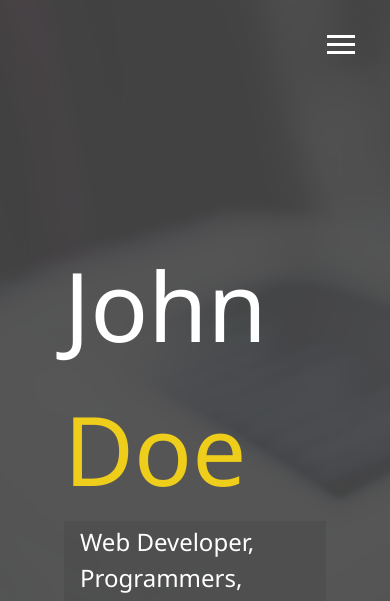
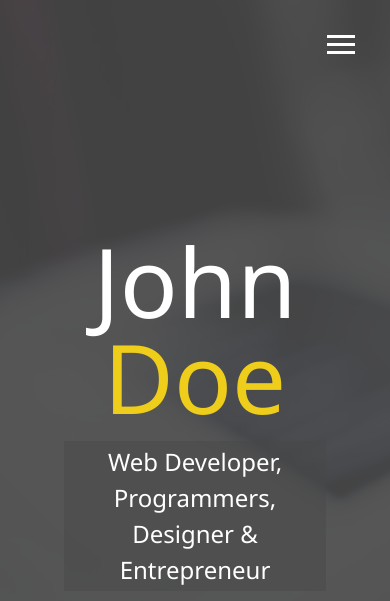
Before and after one commit to uptheirons78/modern-portfolio, a website: page dist/index.html in a window 390 px wide. Shown: the top 601 px of the page. Drawn offline with Linux system fonts and the light colour scheme.

Commit message:
add media queries and responsive menu

```diff
--- a/scss/_config.scss
+++ b/scss/_config.scss
@@ -28,3 +28,26 @@ $background-opacity: 0.9;
     }
   }
 }
+
+
+//media query mixins
+@mixin mediaSm {
+  @media screen and (max-width: 500px) {
+    @content;
+  }
+}
+@mixin mediaMd {
+  @media screen and (max-width: 768px) {
+    @content;
+  }
+}
+@mixin mediaLg {
+  @media screen and (min-width: 769px) and (max-width: 1170px) {
+    @content;
+  }
+}
+@mixin mediaXl {
+  @media screen and (min-width: 1171px) {
+    @content;
+  }
+}
--- /dev/null
+++ b/scss/_mobile.scss
@@ -0,0 +1,56 @@
+//Widescreens
+@include mediaXl {
+
+}
+//Desktops and Laptops
+@include mediaLg {
+
+}
+//Tablets and little Laptops
+@include mediaMd {
+    main {
+        align-items: center;
+        text-align: center;
+
+        .lg-heading {
+            line-height: 1;
+            margin-bottom: 1rem;
+        }
+    }
+
+    ul.menu-nav,
+    div.menu-branding {
+        float: none;
+        width: 100%;
+        min-height: 0;
+
+        &.show {
+            transform: translate3d(0, 0, 0);
+        }
+    }
+
+    .menu-nav {
+        height: 75vh;
+        transform: translate3d(-100%, 0, 0);
+        font-size: 24px;
+    }
+
+    .menu-branding {
+        height: 25vh;
+        transform: translate3d(100%, 0, 0);
+
+        .portrait {
+            background: url('../img/portrait_small.jpg');
+            background-position: center center;
+            width: 130px;
+            height: 130px;
+        }
+    }
+}
+
+//Smartphones
+@include mediaSm {
+    main#home h1 {
+        margin-top: 10vh;
+    }
+}
--- a/scss/main.scss
+++ b/scss/main.scss
@@ -1,5 +1,6 @@
 @import 'config';
 @import 'menu';
+@import 'mobile';
 
 * {
   box-sizing: border-box;
```
Also changed, not shown: dist/css/main.css.
